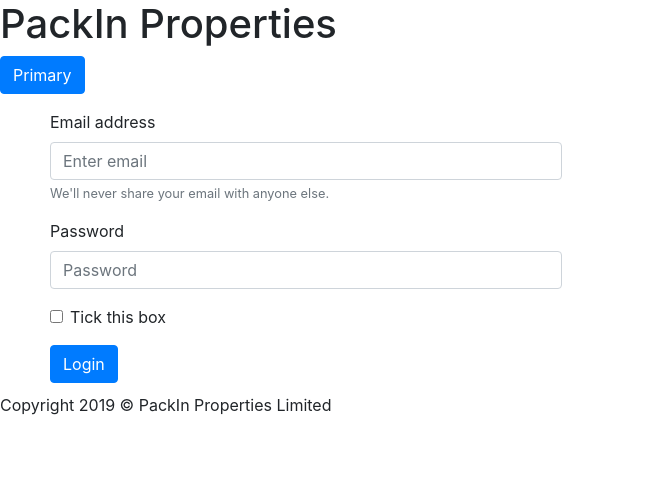
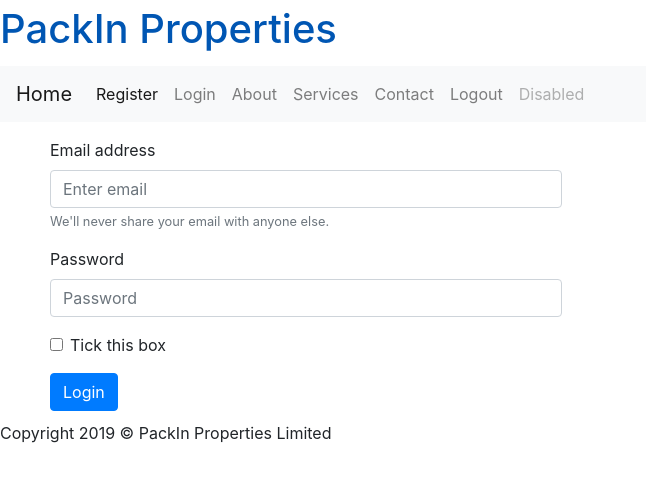
Before and after one commit to eduhenry90/House-Rental-System, a plain HTML site: page login.html in a window 1280 px wide. Shown: the whole page, without its empty margins (0-646 px from the left). Drawn offline with nearby package versions, Linux system fonts and the light colour scheme.

Commit message:
edited the Nav bar

```diff
--- a/login.html
+++ b/login.html
@@ -9,9 +9,41 @@
     <link rel="stylesheet" href="./css/style.css" />
     <title>PackIn Properties Limited</title>
 </head>
-<h1>PackIn Properties</h1>
-<button type="button" class="btn btn-primary">Primary</button>
+<a class="navbar-brand" href="/Index.html"><h1>PackIn Properties</h1></a>
+
 <body>
+    <nav class="navbar navbar-expand-lg navbar-light bg-light">
+        <a class="navbar-brand" href="/Index.html">Home</a>
+        <button class="navbar-toggler" type="button" data-toggle="collapse" data-target="#navbarNav"
+            aria-controls="navbarNav" aria-expanded="false" aria-label="Toggle navigation">
+            <span class="navbar-toggler-icon"></span>
+        </button>
+        <div class="collapse navbar-collapse" id="navbarNav">
+            <ul class="navbar-nav">
+                <li class="nav-item active">
+                    <a class="nav-link" href="/register.html">Register <span class="sr-only">(current)</span></a>
+                </li>
+                <li class="nav-item">
+                    <a class="nav-link" href="/login.html">Login</a>
+                </li>
+                <li class="nav-item">
+                    <a class="nav-link" href="#">About</a>
+                </li>
+                <li class="nav-item">
+                    <a class="nav-link" href="#">Services</a>
+                </li>
+                <li class="nav-item">
+                    <a class="nav-link" href="#">Contact</a>
+                </li>
+                <li class="nav-item">
+                    <a class="nav-link" href="#">Logout</a>
+                </li>
+                <li class="nav-item">
+                    <a class="nav-link disabled" href="#" tabindex="-1" aria-disabled="true">Disabled</a>
+                </li>
+            </ul>
+        </div>
+    </nav>
     <main class="main-content">
         <p class="regMessage"></p>
         <form>
@@ -47,4 +79,5 @@
         integrity="sha384-JjSmVgyd0p3pXB1rRibZUAYoIIy6OrQ6VrjIEaFf/nJGzIxFDsf4x0xIM+B07jRM"
         crossorigin="anonymous"></script>
 </body>
+
 </html>
```
Also changed, not shown: Index.html (+9 -9 lines), register.html (+34 -1 lines).
